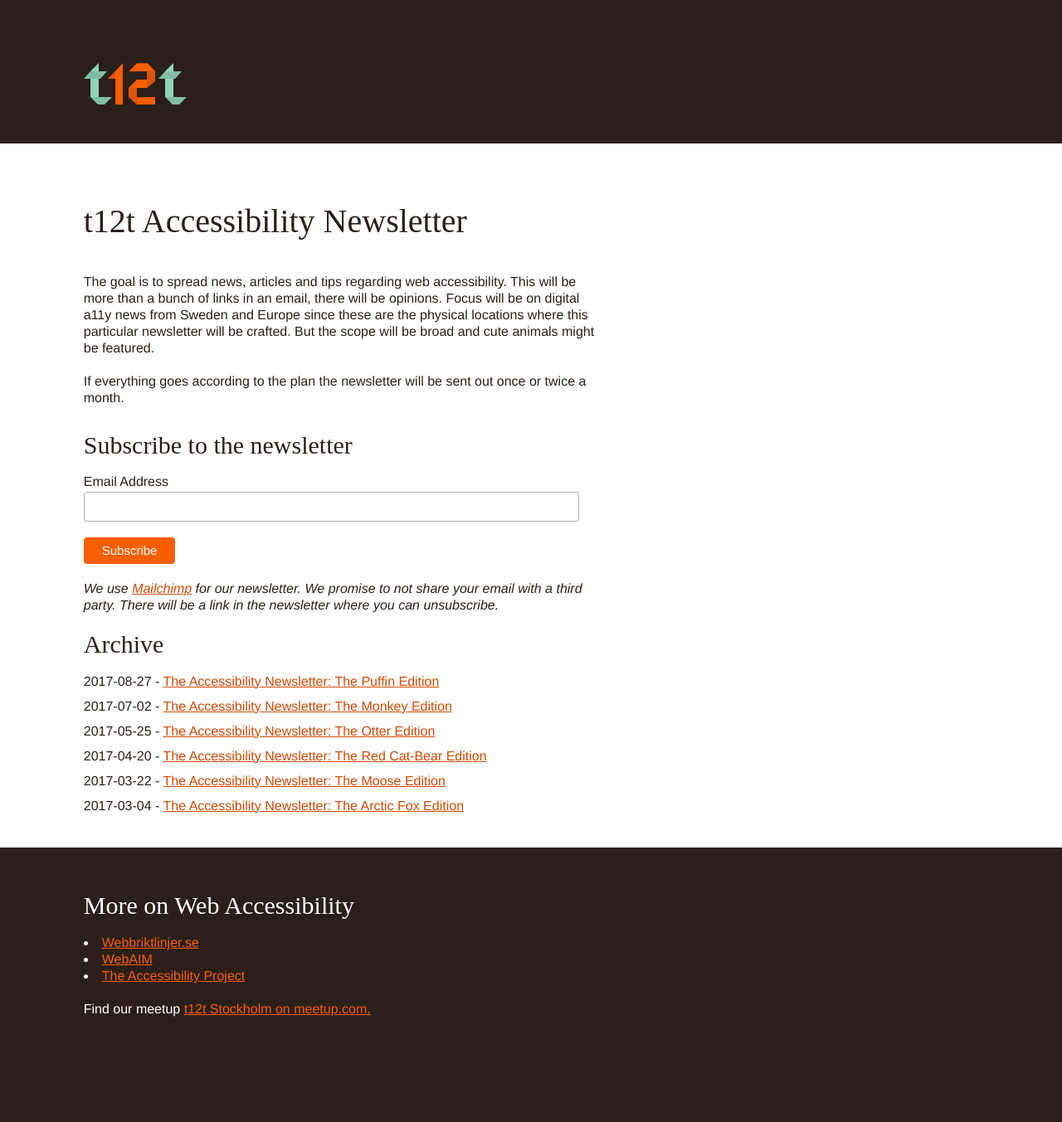
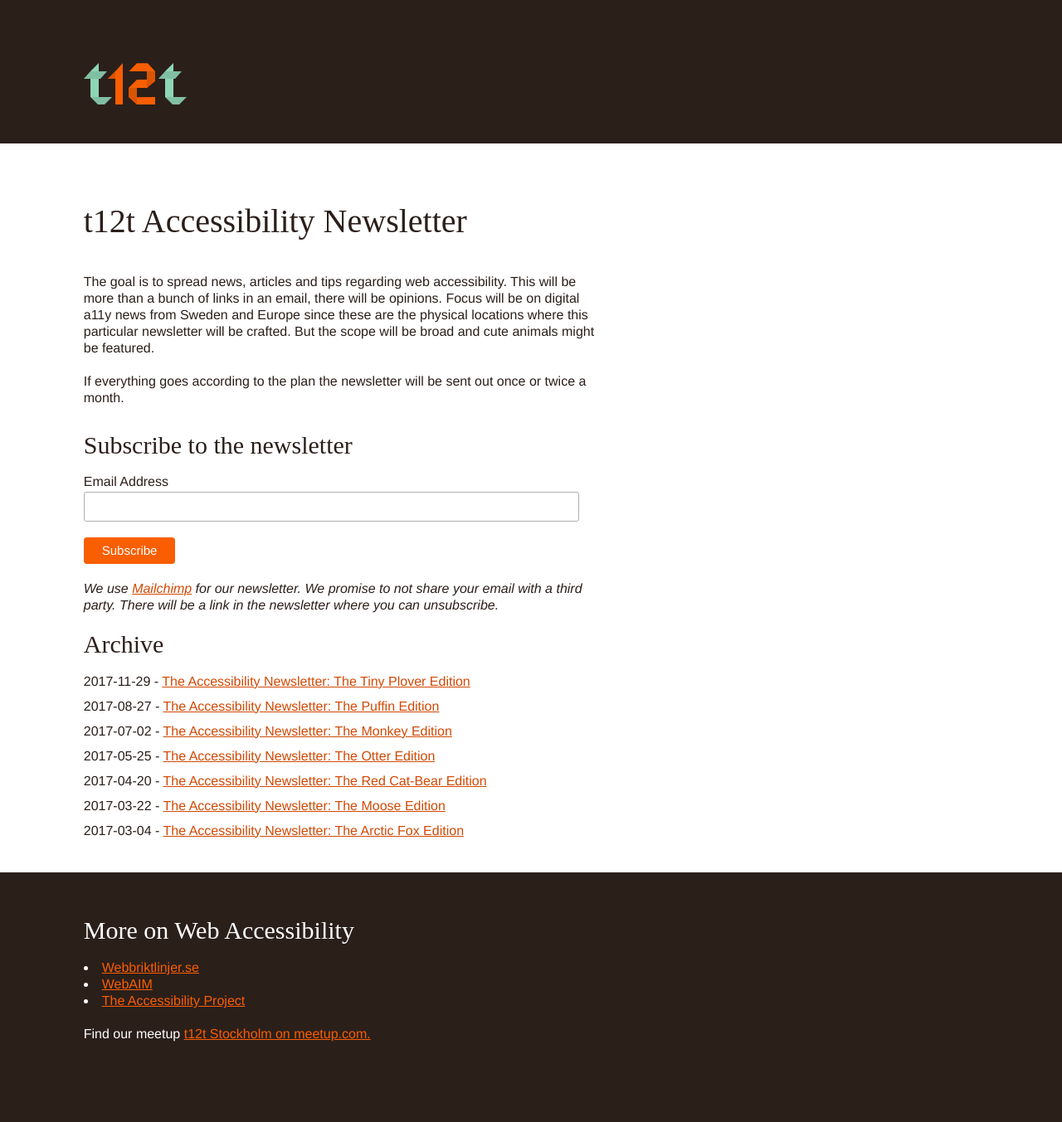
Before and after one commit to t12t/t12t.github.io, a Jekyll site: the page built from accessibility-newsletter/index.md, in a window 1280 px wide. Shown: the whole page at 83% size. Built offline with Jekyll 4.4.1, drawn with Linux system fonts in a browser that asks for light colours; some web fonts are replaced; before the commit the page ends 1323 px from its top, so only the background shows below that.

Commit message:
Adds The Tiny Plover

```diff
--- a/_includes/archive.html
+++ b/_includes/archive.html
@@ -1,4 +1,10 @@
 <ul class="archive-list">
+  <li>
+    <time datetime="2017-11-29">2017-11-29</time> -
+    <a href="http://eepurl.com/dbXpTr">
+      The Accessibility Newsletter: The Tiny Plover Edition
+    </a>
+  </li>
   <li>
     <time datetime="2017-08-27">2017-08-27</time> -
     <a href="http://eepurl.com/c09bCP">
```
